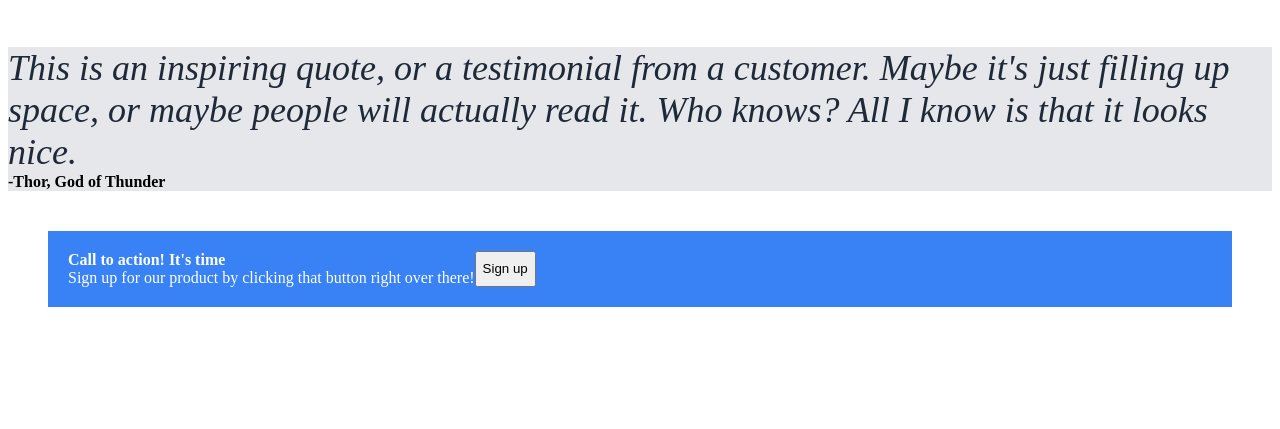
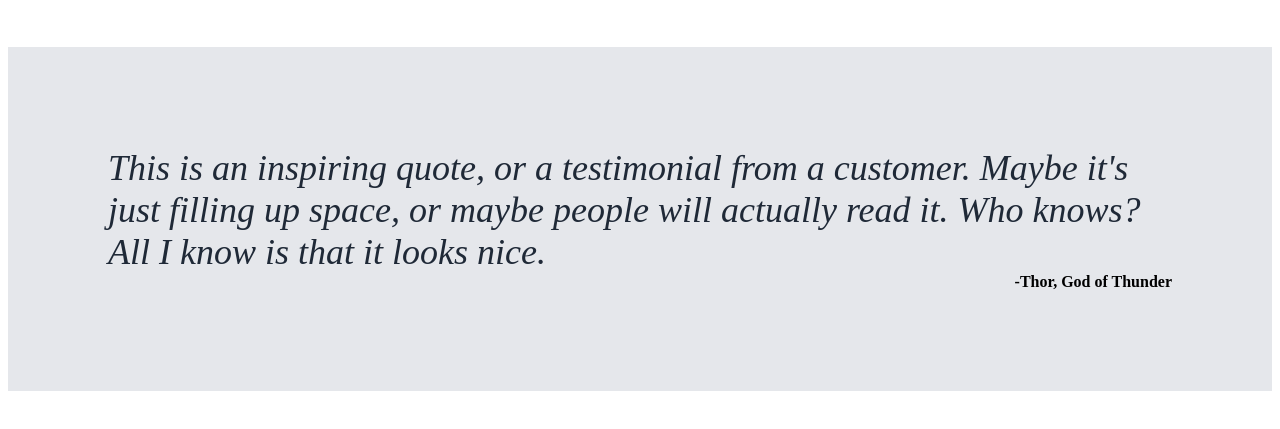
Before and after one commit to Waldorfio/landing-page, a plain HTML site: page index.html in a window 1280 px wide. Shown: the part 371-800 px from the top of the page. Drawn offline with Linux system fonts and the light colour scheme.

Commit message:
Place CSS flexbox containers

```diff
--- a/style.css
+++ b/style.css
@@ -45,6 +45,7 @@
         flex-direction: column;
 
         background-color: #E5E7EB;
+        padding: 100px;
     }
         .quote {
             display: flex;
@@ -57,16 +58,19 @@
         }
         .quote-author {
             display: flex;
+            align-self: flex-end;
 
             font-weight: bold;
         }
     .footer {
         display: flex;
+        justify-content: space-between;
 
         background-color: #3882F6;
         color: white;
-        padding: 20px;
-        margin: 40px;
+        padding: 50px;
+        margin: 80px 120px;
+        border-radius: 7px;
     }
         .footer-container1 {
             display: flex;
@@ -80,3 +84,13 @@
         .footer-container2 {
             display: flex;
         }
+
+        .footer-button {
+            border-color: white;
+            color: white;
+            background-color: #3882F6;
+            border-radius: 7px;
+            font-weight: bold;
+            padding-left: 15px;
+            padding-right: 15px;
+        }
```
